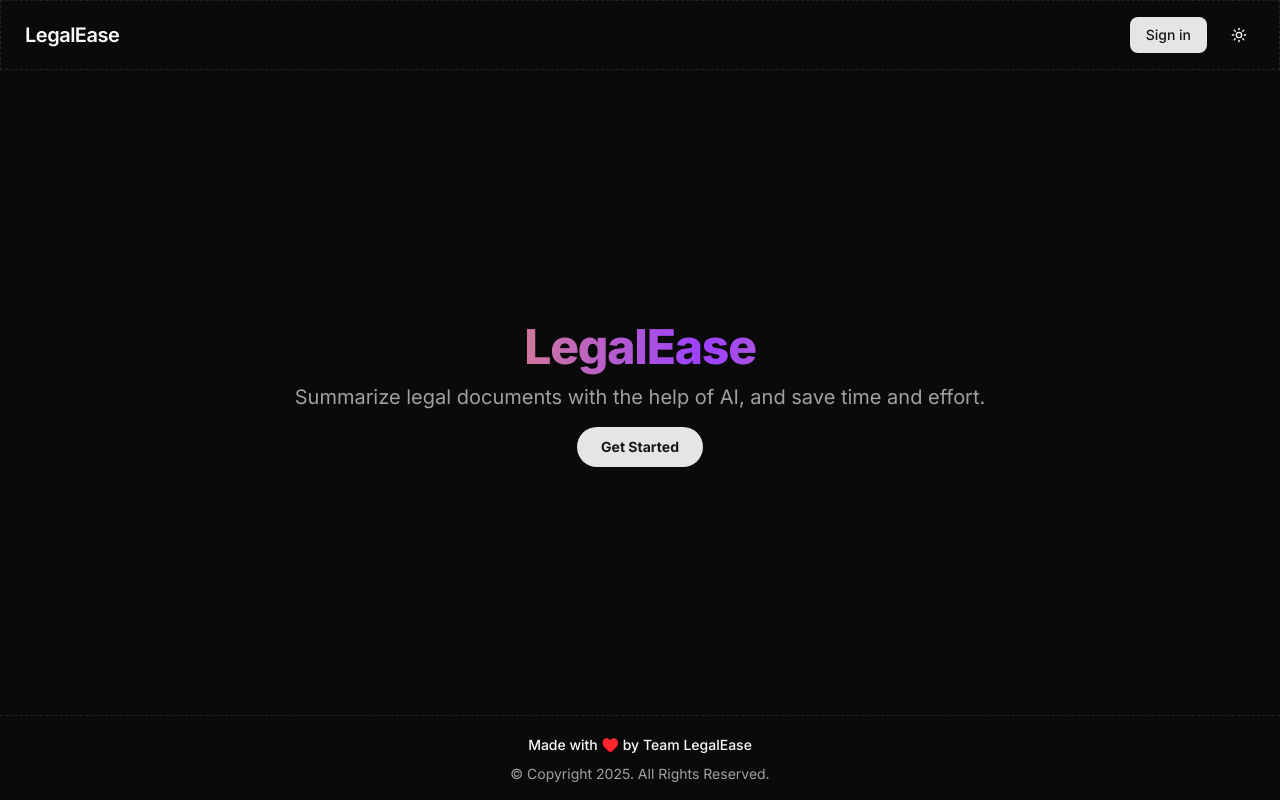
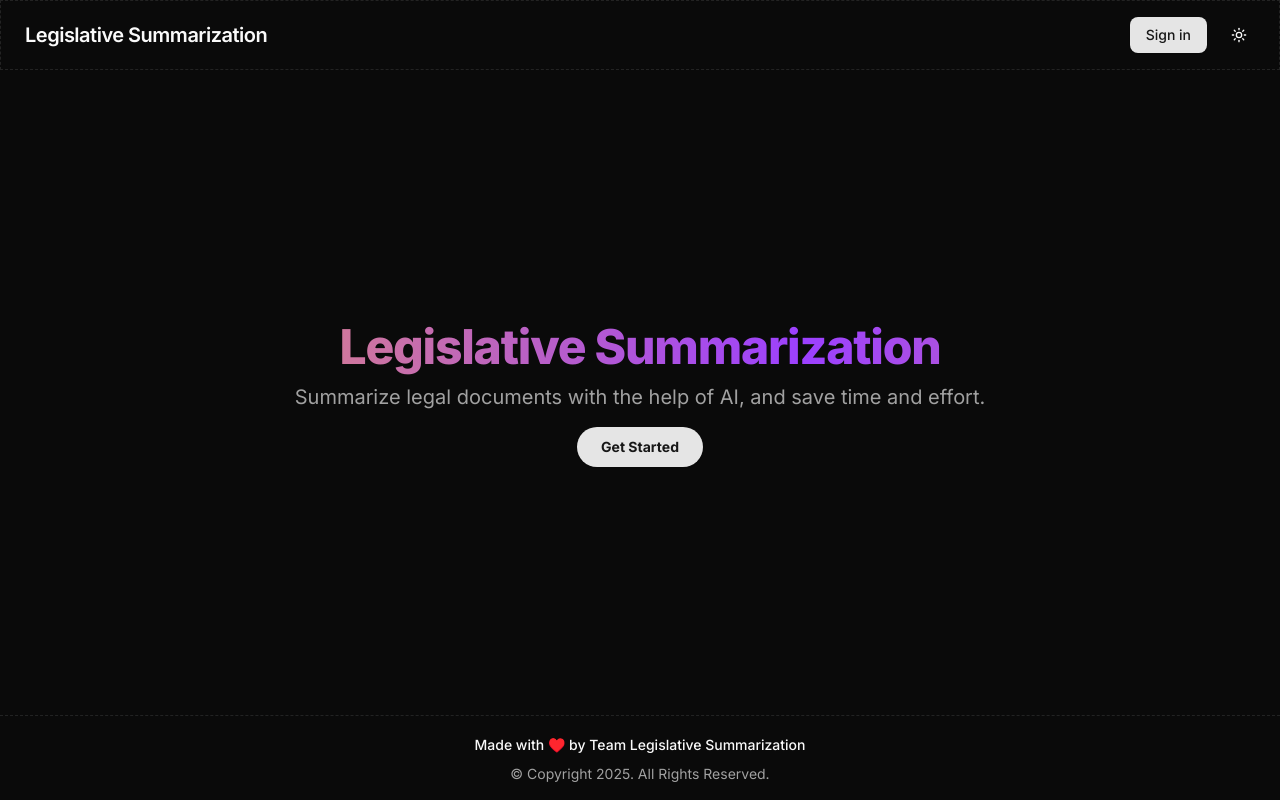
Before and after one commit to whyredfire/legislative-summarization, a Next.js app in the folder next-server/: page / in a window 1280 px wide. Built offline with nearby package versions, Linux system fonts and the light colour scheme; no server answers.

Commit message:
chore(next): Rebrand for legislative summarization

```diff
--- a/next-server/components/footer.tsx
+++ b/next-server/components/footer.tsx
@@ -6,7 +6,7 @@ const Footer = () => {
       <footer className="border-grid border-t py-6 md:py-0">
         <div className="container-wrapper container text-center py-4">
           <SmallText className="font-md">
-            Made with &#x2665;&#xfe0f; by Team LegalEase
+            Made with &#x2665;&#xfe0f; by Team Legislative Summarization
           </SmallText>
           <MutedText className="mt-2 font-sm">
             &copy; Copyright {new Date().getFullYear()}. All Rights Reserved.
--- a/next-server/data/globals.ts
+++ b/next-server/data/globals.ts
@@ -1,5 +1,5 @@
 const siteConfig = {
-  title: "LegalEase",
+  title: "Legislative Summarization",
   description:
     "Summarize legal documents with the help of AI, and save time and effort.",
 } as const;
```
